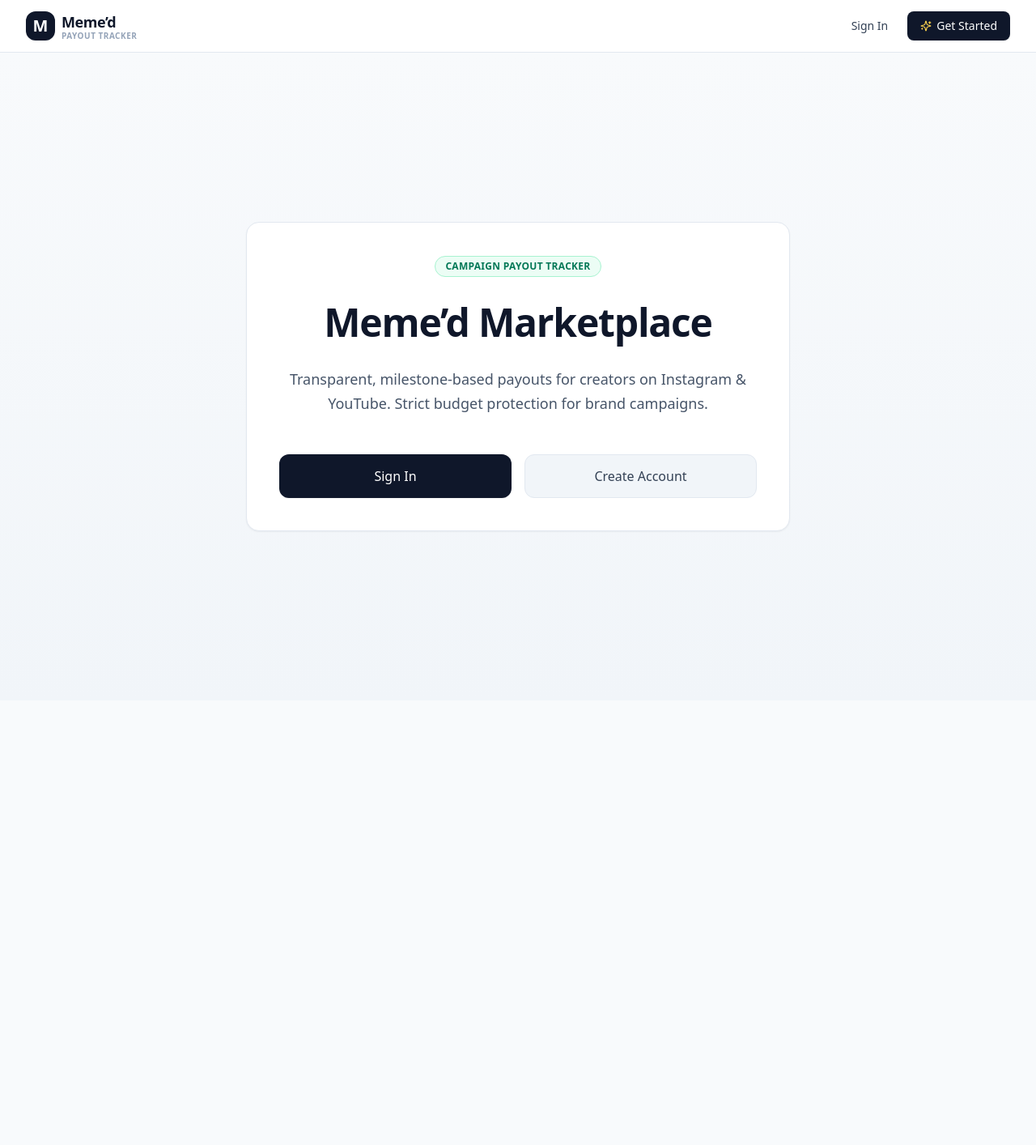
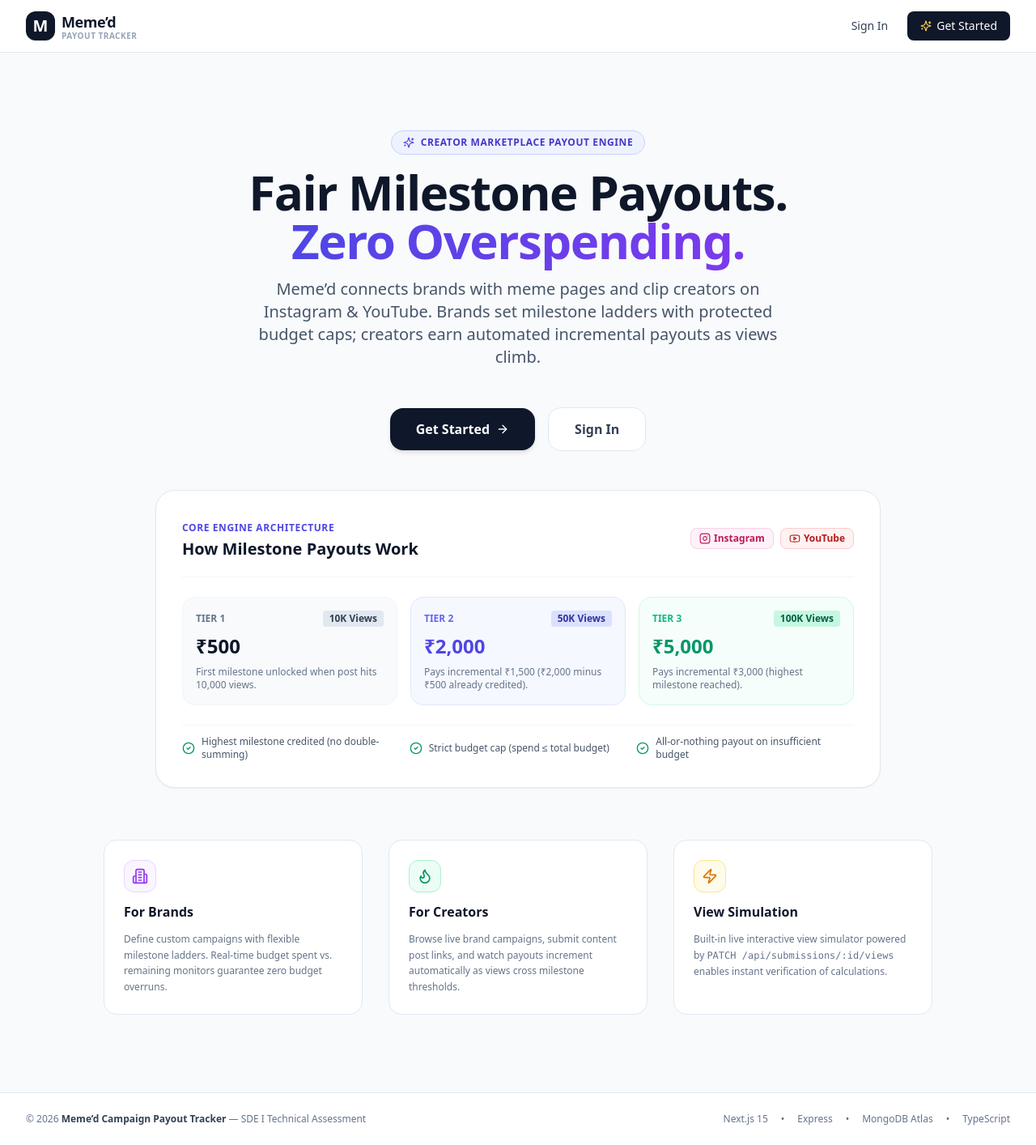
Before and after one commit to YashLagare/memed-campaign-tracker, a Next.js app in the folder frontend/: page / in a window 1280 px wide. Shown: the whole page at 81% size. Before the commit the page ends 865 px from the top, so only its background shows below. Built offline with nearby package versions, Linux system fonts and the light colour scheme; no server answers.

Commit message:
style(frontend): refine responsive layouts and application states

```diff
--- a/frontend/src/app/page.tsx
+++ b/frontend/src/app/page.tsx
@@ -1,34 +1,201 @@
+'use client';
+
+import React from 'react';
 import Link from 'next/link';
+import { useAuth } from '@/lib/auth-context';
+import {
+  TrendingUp,
+  ShieldCheck,
+  Zap,
+  ArrowRight,
+  Sparkles,
+  Building2,
+  Flame,
+  CheckCircle2,
+  Instagram,
+  Youtube,
+  Layers,
+  Coins,
+} from 'lucide-react';
 
 export default function HomePage() {
+  const { user } = useAuth();
+
   return (
-    <main className="min-h-screen flex flex-col items-center justify-center p-6 bg-gradient-to-b from-slate-50 to-slate-100">
-      <div className="max-w-2xl w-full text-center space-y-8 p-10 bg-white rounded-2xl shadow-sm border border-slate-200">
-        <div className="inline-flex items-center gap-2 px-3 py-1 text-xs font-semibold tracking-wide uppercase bg-emerald-50 text-emerald-700 rounded-full border border-emerald-200">
-          Campaign Payout Tracker
+    <div className="min-h-screen flex flex-col justify-between">
+      {/* Hero Section */}
+      <main className="flex-1 max-w-7xl mx-auto px-4 sm:px-6 lg:px-8 py-16 sm:py-24 flex flex-col items-center justify-center text-center space-y-12">
+        <div className="space-y-4 max-w-3xl">
+          <div className="inline-flex items-center gap-2 px-3.5 py-1.5 text-xs font-semibold uppercase tracking-wider bg-indigo-50 text-indigo-700 rounded-full border border-indigo-200">
+            <Sparkles className="w-3.5 h-3.5 text-indigo-600" />
+            Creator Marketplace Payout Engine
           </div>
-        <h1 className="text-4xl font-extrabold tracking-tight text-slate-900 sm:text-5xl">
-          Meme’d Marketplace
+
+          <h1 className="text-4xl sm:text-6xl font-black tracking-tight text-slate-900 leading-tight">
+            Fair Milestone Payouts.{' '}
+            <span className="bg-gradient-to-r from-indigo-600 to-violet-600 bg-clip-text text-transparent">
+              Zero Overspending.
+            </span>
           </h1>
-        <p className="text-lg text-slate-600 leading-relaxed">
-          Transparent, milestone-based payouts for creators on Instagram & YouTube. Strict budget protection for brand campaigns.
+
+          <p className="text-lg sm:text-xl text-slate-600 leading-relaxed max-w-2xl mx-auto">
+            Meme’d connects brands with meme pages and clip creators on Instagram & YouTube. Brands set milestone ladders with protected budget caps; creators earn automated incremental payouts as views climb.
           </p>
+        </div>
 
-        <div className="grid grid-cols-1 sm:grid-cols-2 gap-4 pt-4">
+        {/* CTA Buttons */}
+        <div className="flex flex-col sm:flex-row items-center gap-4 w-full justify-center max-w-md">
+          {user ? (
+            <Link
+              href={user.role === 'brand' ? '/brand' : '/creator'}
+              className="w-full sm:w-auto inline-flex items-center justify-center gap-2 px-8 py-3.5 text-base font-bold text-white bg-slate-900 hover:bg-slate-800 rounded-2xl transition shadow-md"
+            >
+              Go to Your Dashboard
+              <ArrowRight className="w-4 h-4" />
+            </Link>
+          ) : (
+            <>
+              <Link
+                href="/signup"
+                className="w-full sm:w-auto inline-flex items-center justify-center gap-2 px-8 py-3.5 text-base font-bold text-white bg-slate-900 hover:bg-slate-800 rounded-2xl transition shadow-md"
+              >
+                Get Started
+                <ArrowRight className="w-4 h-4" />
+              </Link>
               <Link
                 href="/login"
-            className="flex items-center justify-center px-6 py-3.5 text-base font-medium text-white bg-slate-900 hover:bg-slate-800 rounded-xl transition shadow-sm"
+                className="w-full sm:w-auto inline-flex items-center justify-center gap-2 px-8 py-3.5 text-base font-bold text-slate-700 bg-white hover:bg-slate-50 border border-slate-200 rounded-2xl transition shadow-xs"
               >
                 Sign In
               </Link>
-          <Link
-            href="/signup"
-            className="flex items-center justify-center px-6 py-3.5 text-base font-medium text-slate-700 bg-slate-100 hover:bg-slate-200 rounded-xl transition border border-slate-200"
-          >
-            Create Account
-          </Link>
+            </>
+          )}
+        </div>
+
+        {/* Interactive Example Milestone Visualizer Card */}
+        <div className="w-full max-w-4xl bg-white rounded-3xl border border-slate-200 p-8 shadow-sm space-y-6 text-left">
+          <div className="flex flex-col sm:flex-row sm:items-center justify-between gap-3 border-b border-slate-100 pb-5">
+            <div>
+              <span className="text-xs font-bold uppercase tracking-wider text-indigo-600">
+                Core Engine Architecture
+              </span>
+              <h3 className="text-xl font-bold text-slate-900 mt-0.5">
+                How Milestone Payouts Work
+              </h3>
+            </div>
+            <div className="flex items-center gap-2">
+              <span className="inline-flex items-center gap-1 px-2.5 py-1 bg-pink-50 text-pink-700 rounded-lg text-xs font-semibold border border-pink-200">
+                <Instagram className="w-3.5 h-3.5" /> Instagram
+              </span>
+              <span className="inline-flex items-center gap-1 px-2.5 py-1 bg-red-50 text-red-700 rounded-lg text-xs font-semibold border border-red-200">
+                <Youtube className="w-3.5 h-3.5" /> YouTube
+              </span>
+            </div>
+          </div>
+
+          <div className="grid grid-cols-1 md:grid-cols-3 gap-4">
+            <div className="p-4 bg-slate-50 rounded-2xl border border-slate-100 space-y-2">
+              <div className="flex items-center justify-between">
+                <span className="text-xs font-bold text-slate-500 uppercase">Tier 1</span>
+                <span className="text-xs font-bold px-2 py-0.5 bg-slate-200 rounded text-slate-700">10K Views</span>
+              </div>
+              <div className="text-2xl font-black text-slate-900">₹500</div>
+              <p className="text-xs text-slate-500">
+                First milestone unlocked when post hits 10,000 views.
+              </p>
+            </div>
+
+            <div className="p-4 bg-indigo-50/50 rounded-2xl border border-indigo-100 space-y-2">
+              <div className="flex items-center justify-between">
+                <span className="text-xs font-bold text-indigo-500 uppercase">Tier 2</span>
+                <span className="text-xs font-bold px-2 py-0.5 bg-indigo-200/60 rounded text-indigo-800">50K Views</span>
+              </div>
+              <div className="text-2xl font-black text-indigo-600">₹2,000</div>
+              <p className="text-xs text-slate-500">
+                Pays incremental ₹1,500 (₹2,000 minus ₹500 already credited).
+              </p>
+            </div>
+
+            <div className="p-4 bg-emerald-50/50 rounded-2xl border border-emerald-100 space-y-2">
+              <div className="flex items-center justify-between">
+                <span className="text-xs font-bold text-emerald-500 uppercase">Tier 3</span>
+                <span className="text-xs font-bold px-2 py-0.5 bg-emerald-200/60 rounded text-emerald-800">100K Views</span>
+              </div>
+              <div className="text-2xl font-black text-emerald-600">₹5,000</div>
+              <p className="text-xs text-slate-500">
+                Pays incremental ₹3,000 (highest milestone reached).
+              </p>
+            </div>
+          </div>
+
+          {/* Business rules banner */}
+          <div className="grid grid-cols-1 sm:grid-cols-3 gap-3 pt-3 text-xs text-slate-600 border-t border-slate-100">
+            <div className="flex items-center gap-2">
+              <CheckCircle2 className="w-4 h-4 text-emerald-600 shrink-0" />
+              <span>Highest milestone credited (no double-summing)</span>
+            </div>
+            <div className="flex items-center gap-2">
+              <CheckCircle2 className="w-4 h-4 text-emerald-600 shrink-0" />
+              <span>Strict budget cap (spend ≤ total budget)</span>
+            </div>
+            <div className="flex items-center gap-2">
+              <CheckCircle2 className="w-4 h-4 text-emerald-600 shrink-0" />
+              <span>All-or-nothing payout on insufficient budget</span>
+            </div>
+          </div>
+        </div>
+
+        {/* Feature Highlights Grid */}
+        <div className="grid grid-cols-1 md:grid-cols-3 gap-8 w-full max-w-5xl pt-4">
+          <div className="bg-white p-6 rounded-2xl border border-slate-200 text-left space-y-3">
+            <div className="w-10 h-10 rounded-xl bg-purple-50 border border-purple-200 flex items-center justify-center text-purple-600 font-bold">
+              <Building2 className="w-5 h-5" />
+            </div>
+            <h3 className="text-base font-bold text-slate-900">For Brands</h3>
+            <p className="text-xs text-slate-500 leading-relaxed">
+              Define custom campaigns with flexible milestone ladders. Real-time budget spent vs. remaining monitors guarantee zero budget overruns.
+            </p>
+          </div>
+
+          <div className="bg-white p-6 rounded-2xl border border-slate-200 text-left space-y-3">
+            <div className="w-10 h-10 rounded-xl bg-emerald-50 border border-emerald-200 flex items-center justify-center text-emerald-600 font-bold">
+              <Flame className="w-5 h-5" />
+            </div>
+            <h3 className="text-base font-bold text-slate-900">For Creators</h3>
+            <p className="text-xs text-slate-500 leading-relaxed">
+              Browse live brand campaigns, submit content post links, and watch payouts increment automatically as views cross milestone thresholds.
+            </p>
+          </div>
+
+          <div className="bg-white p-6 rounded-2xl border border-slate-200 text-left space-y-3">
+            <div className="w-10 h-10 rounded-xl bg-amber-50 border border-amber-200 flex items-center justify-center text-amber-600 font-bold">
+              <Zap className="w-5 h-5" />
+            </div>
+            <h3 className="text-base font-bold text-slate-900">View Simulation</h3>
+            <p className="text-xs text-slate-500 leading-relaxed">
+              Built-in live interactive view simulator powered by <code>PATCH /api/submissions/:id/views</code> enables instant verification of calculations.
+            </p>
           </div>
         </div>
       </main>
+
+      {/* Footer */}
+      <footer className="border-t border-slate-200 bg-white py-6">
+        <div className="max-w-7xl mx-auto px-4 sm:px-6 lg:px-8 flex flex-col sm:flex-row items-center justify-between gap-3 text-xs text-slate-500">
+          <div>
+            © 2026 <span className="font-bold text-slate-700">Meme’d Campaign Payout Tracker</span> — SDE I Technical Assessment
+          </div>
+          <div className="flex items-center gap-4">
+            <span>Next.js 15</span>
+            <span>•</span>
+            <span>Express</span>
+            <span>•</span>
+            <span>MongoDB Atlas</span>
+            <span>•</span>
+            <span>TypeScript</span>
+          </div>
+        </div>
+      </footer>
+    </div>
   );
 }
```
Lines whose indentation alone changed are shown as unchanged.
